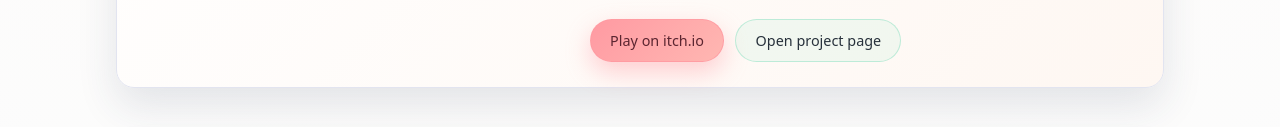
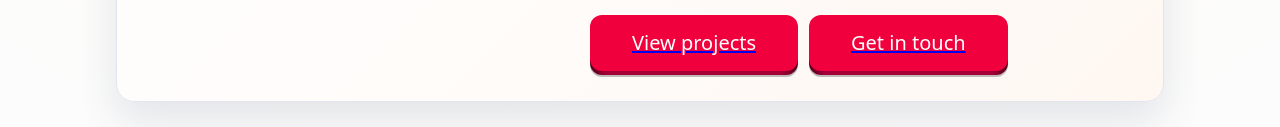
Before and after one commit to KerstenRon/kerstenron.github.io, a plain HTML site: page index.html in a window 1280 px wide. Shown: the part 941-1068 px from the top of the page. Drawn offline with Linux system fonts and the light colour scheme.

Commit message:
add button 82

```diff
--- a/index.html
+++ b/index.html
@@ -84,11 +84,25 @@
             </div>
 
             <div class="project-links">
-              <a class="btn-primary" href="https://yourname.itch.io/ghostlines" target="_blank" rel="noopener">
+              <!--a class="btn-primary" href="https://yourname.itch.io/ghostlines" target="_blank" rel="noopener">
                 Play on itch.io
               </a>
               <a class="btn-ghost" href="https://yourname.itch.io/ghostlines" target="_blank" rel="noopener">
                 Open project page
+              </a-->
+              <a class="button-82-pushable" href="https://yourname.itch.io/ghostlines" target="_blank" rel="noopener">
+                <span class="button-82-shadow" aria-hidden="true"></span>
+                <span class="button-82-edge" aria-hidden="true"></span>
+                <span class="button-82-front text">
+                  View projects
+                </span>
+              </a>
+              <a class="button-82-pushable" href="https://yourname.itch.io/ghostlines" target="_blank" rel="noopener">
+                <span class="button-82-shadow" aria-hidden="true"></span>
+                <span class="button-82-edge" aria-hidden="true"></span>
+                <span class="button-82-front text">
+                  Get in touch
+                </span>
               </a>
             </div>
           </div>
--- a/web_light.css
+++ b/web_light.css
@@ -304,6 +304,111 @@
   border-color: rgba(167, 199, 231, 0.9);
 }
 
+/* Button 82 */
+
+.button-82-pushable {
+  position: relative;
+  border: none;
+  background: transparent;
+  padding: 0;
+  cursor: pointer;
+  outline-offset: 4px;
+  transition: filter 250ms;
+  user-select: none;
+  -webkit-user-select: none;
+  touch-action: manipulation;
+}
+
+.button-82-shadow {
+  position: absolute;
+  top: 0;
+  left: 0;
+  width: 100%;
+  height: 100%;
+  border-radius: 12px;
+  background: hsl(0deg 0% 0% / 0.25);
+  will-change: transform;
+  transform: translateY(2px);
+  transition:
+    transform
+    600ms
+    cubic-bezier(.3, .7, .4, 1);
+}
+
+.button-82-edge {
+  position: absolute;
+  top: 0;
+  left: 0;
+  width: 100%;
+  height: 100%;
+  border-radius: 12px;
+  background: linear-gradient(
+    to left,
+    hsl(340deg 100% 16%) 0%,
+    hsl(340deg 100% 32%) 8%,
+    hsl(340deg 100% 32%) 92%,
+    hsl(340deg 100% 16%) 100%
+  );
+}
+
+.button-82-front {
+  display: block;
+  position: relative;
+  padding: 12px 27px;
+  border-radius: 12px;
+  font-size: 1.1rem;
+  color: white;
+  background: hsl(345deg 100% 47%);
+  will-change: transform;
+  transform: translateY(-4px);
+  transition:
+    transform
+    600ms
+    cubic-bezier(.3, .7, .4, 1);
+}
+
+@media (min-width: 768px) {
+  .button-82-front {
+    font-size: 1.25rem;
+    padding: 12px 42px;
+  }
+}
+
+.button-82-pushable:hover {
+  filter: brightness(110%);
+  -webkit-filter: brightness(110%);
+}
+
+.button-82-pushable:hover .button-82-front {
+  transform: translateY(-6px);
+  transition:
+    transform
+    250ms
+    cubic-bezier(.3, .7, .4, 1.5);
+}
+
+.button-82-pushable:active .button-82-front {
+  transform: translateY(-2px);
+  transition: transform 34ms;
+}
+
+.button-82-pushable:hover .button-82-shadow {
+  transform: translateY(4px);
+  transition:
+    transform
+    250ms
+    cubic-bezier(.3, .7, .4, 1.5);
+}
+
+.button-82-pushable:active .button-82-shadow {
+  transform: translateY(1px);
+  transition: transform 34ms;
+}
+
+.button-82-pushable:focus:not(:focus-visible) {
+  outline: none;
+}
+
 /* Contact */
 .section-contact {
   background: linear-gradient(135deg, #f2f7ff, #ffffff);
@@ -360,3 +465,4 @@
 /* Footer */
 .site-footer {
   border-top: 1px solid rgba(226, 228, 240, 0.9);
+}
```
